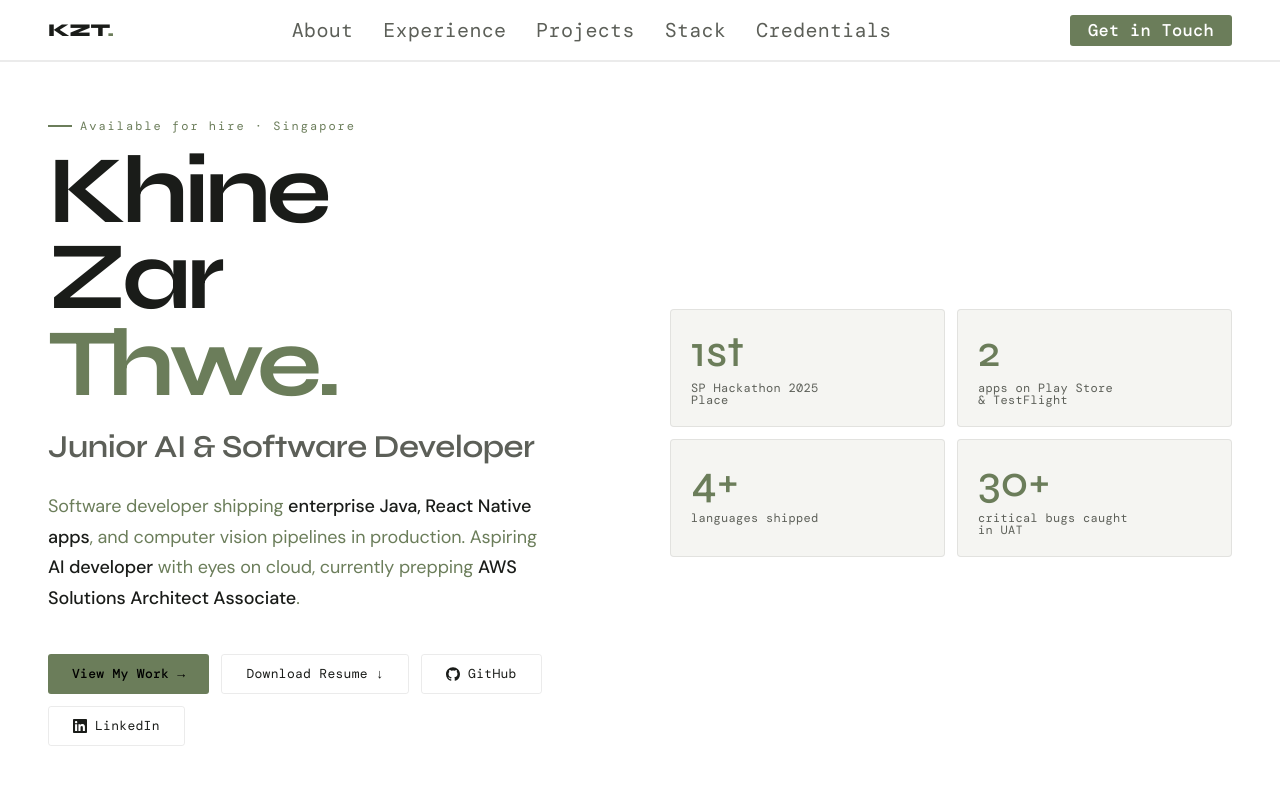
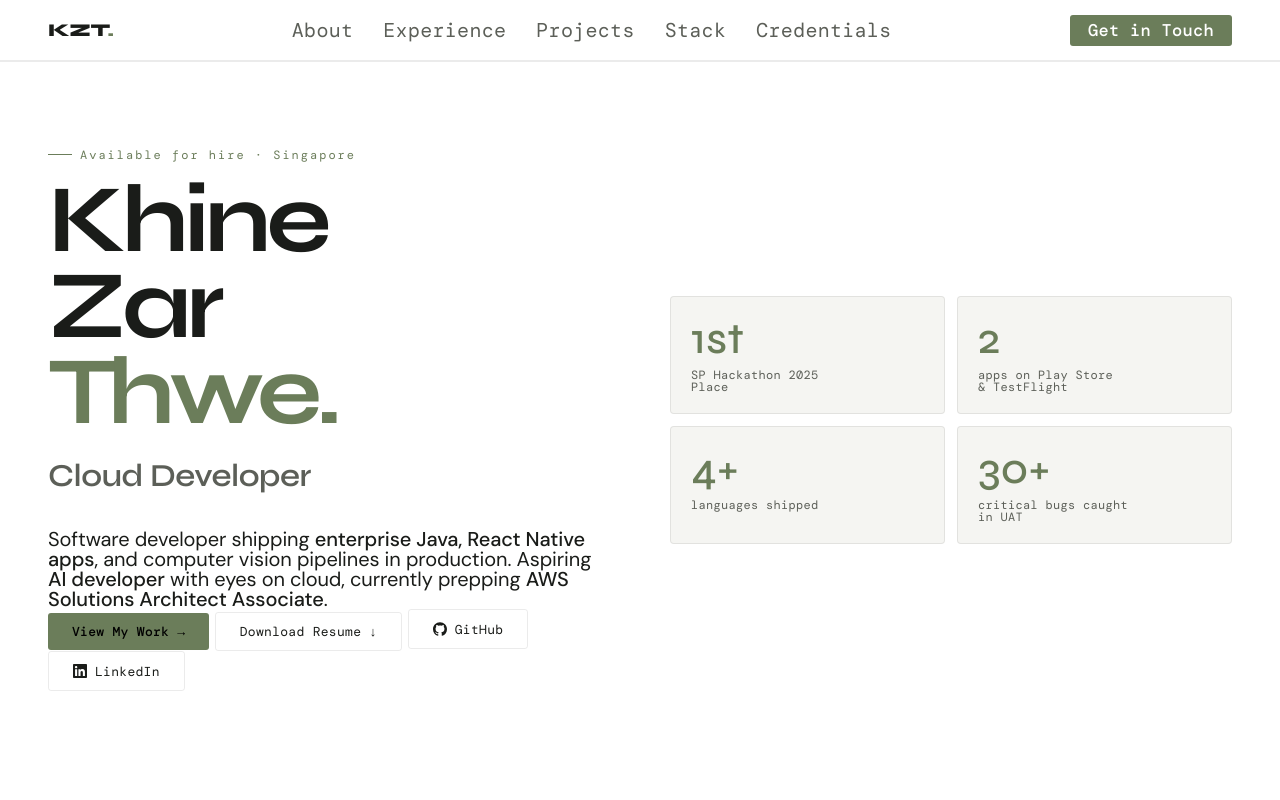
Before and after one commit to khine282/khine-portfolio, a website built with Vite: page index.html in a window 1280 px wide. Shown: the top 800 px of the page. Built offline with nearby package versions, Linux system fonts and the light colour scheme; some packages are replaced by stand-ins of ours; no server answers; a web font is replaced by a local one.

Commit message:
"transform button for job role is added"

```diff
--- a/index.html
+++ b/index.html
@@ -302,9 +302,31 @@
       color: var(--muted);
       margin-bottom: 28px;
       letter-spacing: -0.5px;
-    }
-
-    .hero-bio {
+      position: relative;
+      height: 1.3em;
+      overflow: hidden;
+    }
+
+    .title-rotator {
+      position: absolute;
+      top: 0;
+      left: 0;
+      opacity: 0;
+      transform: translateY(100%);
+      transition: opacity 0.4s ease, transform 0.5s cubic-bezier(0.65, 0, 0.35, 1);
+    }
+
+    .title-rotator.active {
+      opacity: 1;
+      transform: translateY(0);
+    }
+
+    .title-rotator.exit {
+      opacity: 0;
+      transform: translateY(-100%);
+    }
+
+    HTML chang .hero-bio {
       font-size: 18px;
       color: #6b7d5a;
       line-height: 1.7;
@@ -318,11 +340,11 @@
       font-weight: 500;
     }
 
-    .hero-ctas {
+    /* .hero-ctas {
       display: flex;
       gap: 12px;
       flex-wrap: wrap;
-    }
+    } */
 
     .btn-primary {
       display: inline-flex;
@@ -1420,9 +1442,6 @@
         font-size: clamp(16px, 2.2vw, 22px);
       }
 
-      .hero-bio {
-        font-size: 15px;
-      }
 
       .hero-right {
         grid-template-columns: 1fr 1fr;
@@ -1696,13 +1715,15 @@
       .hero-bio {
         font-size: 14px;
         line-height: 1.5;
-        margin-bottom: 24px;
+        margin-bottom: 40px;
         max-width: 100%;
+
       }
 
       .hero-ctas {
         flex-direction: column;
         gap: 10px;
+        margin-top: 100px;
       }
 
       .btn-primary,
@@ -2185,7 +2206,11 @@
         <h1 class="hero-name reveal reveal-delay-1">
           Khine<br>Zar<br><span class="accent">Thwe.</span>
         </h1>
-        <div class="hero-title reveal reveal-delay-2">Junior AI & Software Developer</div>
+        <div class="hero-title reveal reveal-delay-2">
+          <span class="title-rotator active">Junior AI & Software Developer</span>
+          <span class="title-rotator">QA & Test Engineer</span>
+          <span class="title-rotator">Cloud Developer</span>
+        </div>
         <p class="hero-bio reveal reveal-delay-3">
           Software developer shipping <strong>enterprise Java, React Native apps</strong>, and computer vision pipelines
           in production. Aspiring <strong>AI developer</strong> with eyes on cloud, currently prepping
@@ -2264,7 +2289,8 @@
           that actually get fixed (30+ critical bugs caught along the way). It changed how I build.</p>
         <blockquote>"The world doesn't need more people who can call an API. It needs people who understand what the
           API is hiding, and what breaks when it doesn't."</blockquote>
-<p>Cloud is where I'm headed next, on my own terms. I'm currently preparing for the <strong>AWS Solutions Architect
+        <p>Cloud is where I'm headed next, on my own terms. I'm currently preparing for the <strong>AWS Solutions
+            Architect
             Associate</strong> certification, with AI as the thread running alongside it. I want a team building
           production-grade systems: cloud infrastructure, QA, or backend, where I can keep growing into both.</p>
       </div>
--- a/public/nav.js
+++ b/public/nav.js
@@ -71,3 +71,16 @@ window.addEventListener('scroll', () => {
   const pct = docHeight > 0 ? (scrollTop / docHeight) * 100 : 0;
   progressBar.style.width = pct + '%';
 });
+
+const rotators = document.querySelectorAll('.title-rotator');
+if (rotators.length > 1) {
+  let current = 0;
+  setInterval(() => {
+    const next = (current + 1) % rotators.length;
+    rotators[current].classList.remove('active');
+    rotators[current].classList.add('exit');
+    rotators[next].classList.add('active');
+    setTimeout(() => rotators[current].classList.remove('exit'), 500);
+    current = next;
+  }, 2800);
+}
```
Lines whose indentation alone changed are shown as unchanged.
